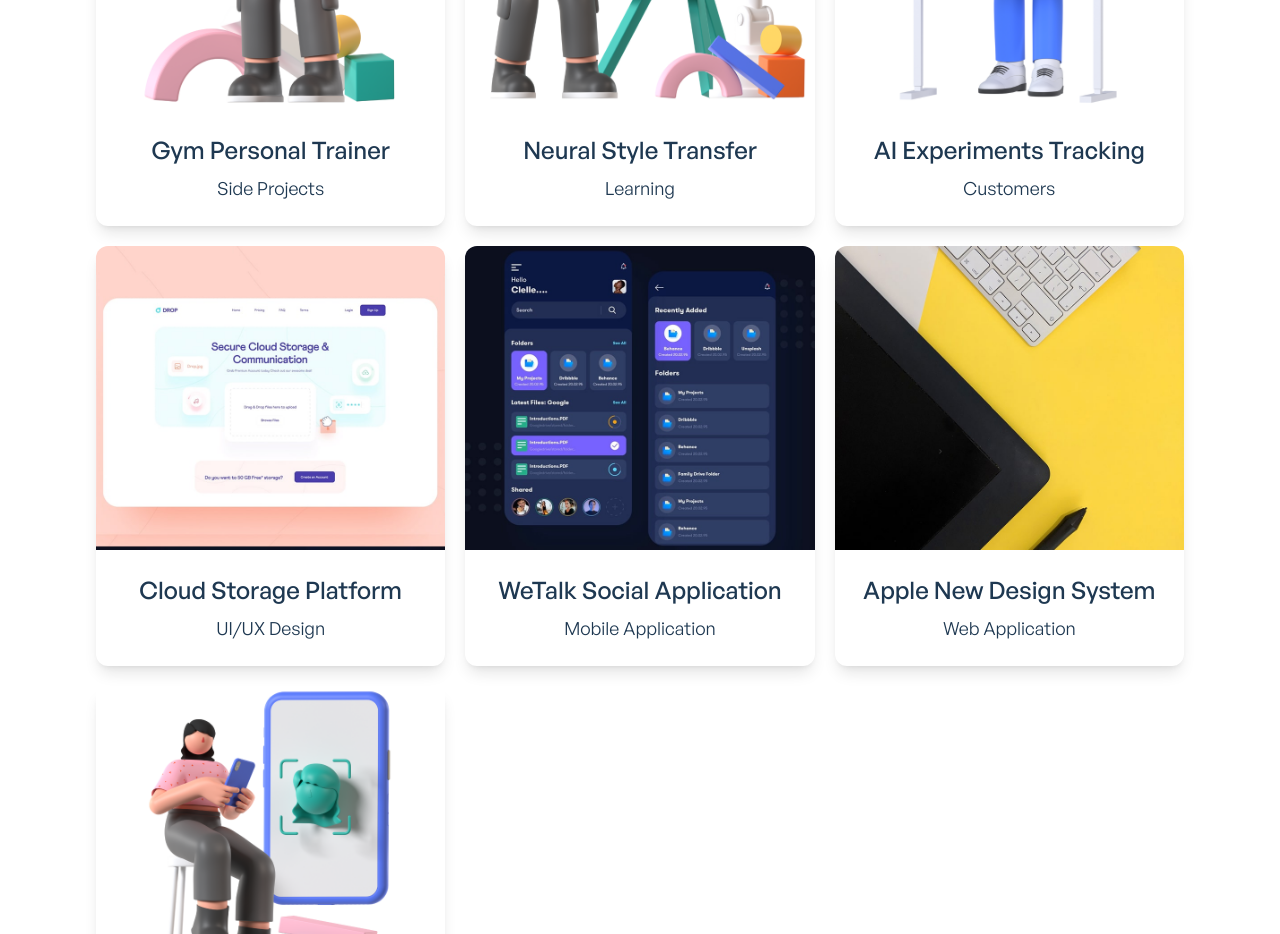
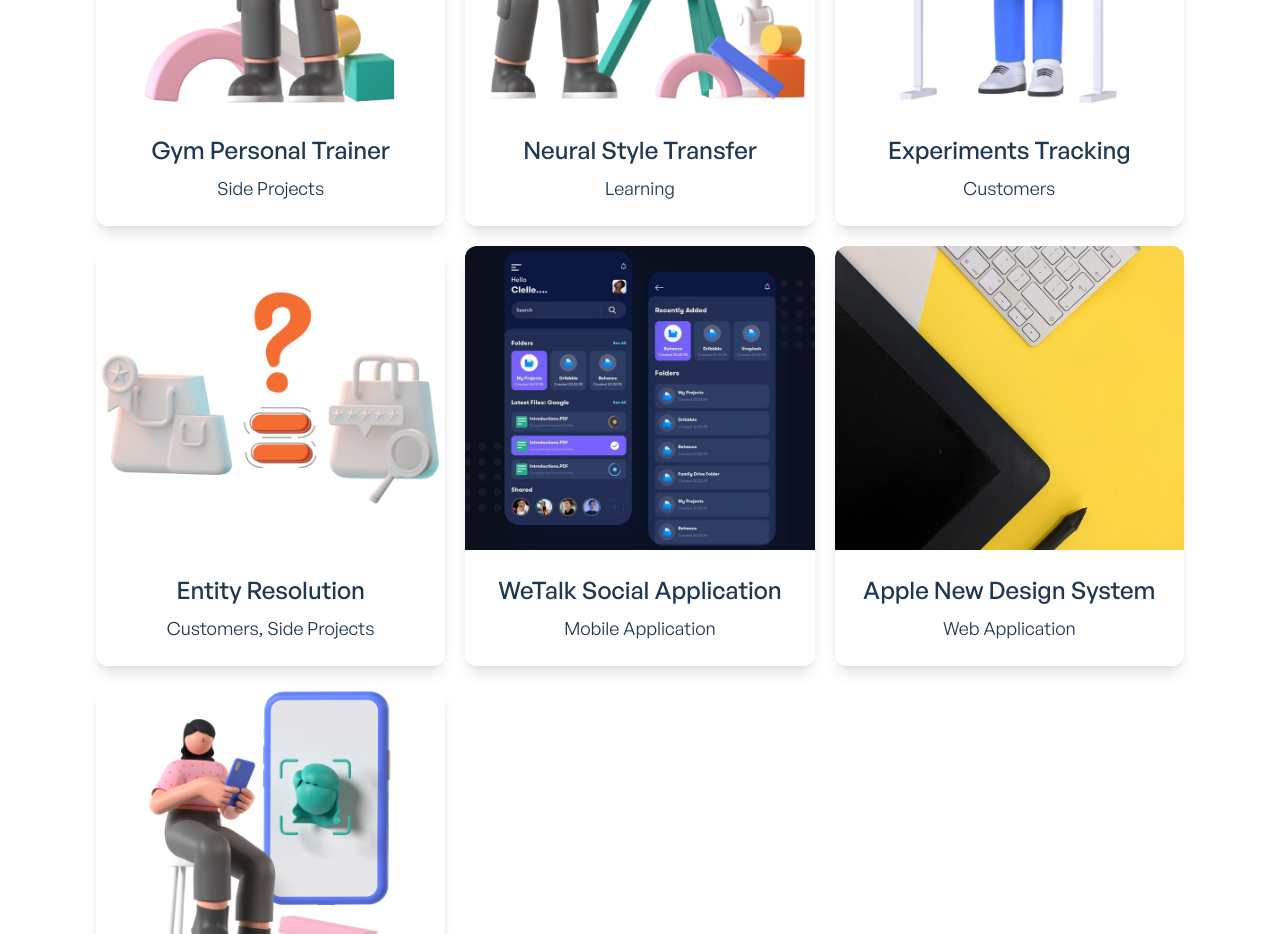
Before and after one commit to elenamatay/ai-portfolio, a Next.js app: page / in a window 1280 px wide. Shown: the part 960-1894 px from the top of the page. Built offline with nearby package versions, Linux system fonts and the light colour scheme.

Commit message:
Added entity resolution project

```diff
--- a/components/projects/ProjectSingle.jsx
+++ b/components/projects/ProjectSingle.jsx
@@ -37,7 +37,7 @@ const ProjectSingle = (props) => {
 							{props.title}
 						</p>
 						<span className="text-lg text-ternary-dark dark:text-ternary-light">
-							{props.category}
+							{props.category.join(', ')}
 						</span>
 					</div>
 				</div>
--- a/components/projects/ProjectsGrid.jsx
+++ b/components/projects/ProjectsGrid.jsx
@@ -21,9 +21,9 @@ function ProjectsGrid() {
 	// });
 
 	const selectProjectsByCategory = projectsData.filter((item) => {
-		let category =
-			item.category.charAt(0).toUpperCase() + item.category.slice(1);
-		return category.includes(selectProject);
+		return item.category
+			.map(cat => cat.charAt(0).toUpperCase() + cat.slice(1))
+			.includes(selectProject);
 	});
 
 	return (
--- a/data/projectsData.js
+++ b/data/projectsData.js
@@ -12,7 +12,7 @@ const projectsData = [
 		id: 1,
 		title: 'Gym Personal Trainer',
 		url: 'personal-trainer',
-		category: 'Side Projects',
+		category: ['Side Projects'],
 		img: '/images/gym-trainer-cover.png',
 		githubUrl: 'https://github.com/elenamatay/personal-trainer-notebooks',
 		ProjectHeader: {
@@ -142,7 +142,7 @@ const projectsData = [
 		id: 2,
 		title: 'Neural Style Transfer',
 		url: 'phoenix-digital-agency',
-		category: 'Learning',
+		category: ['Learning'],
 		img: '/images/neural-style-transfer-cover.png',
 		githubUrl: 'https://github.com/elenamatay/art-generation-neural-style-transfer',
 		ProjectHeader: {
@@ -220,9 +220,9 @@ const projectsData = [
 	},
 	{
 		id: 3,
-		title: 'AI Experiments Tracking',
+		title: 'Experiments Tracking',
 		url: 'vertex-ai-experiments',
-		category: 'Customers',
+		category: ['Customers'],
 		img: '/images/experiments-cover.png',
 		githubUrl: 'https://github.com/elenamatay/vertex-ai-experiments',
 		ProjectHeader: {
@@ -238,16 +238,16 @@ const projectsData = [
 			},
 		],
 		ProjectInfo: {
-			ClientHeading: 'About Client',
+			ClientHeading: 'About Project',
 			CompanyInfo: [
 				{
 					id: uuidv4(),
-					title: 'Industry',
+					title: 'Customer Industry',
 					details: 'FSI',
 				},
 				{
 					id: uuidv4(),
-					title: 'Project',
+					title: 'Project Name',
 					details: 'ML Platform Advisory',
 				},
 				{
@@ -333,94 +333,81 @@ const projectsData = [
 	},
 	{
 		id: 4,
-		title: 'Cloud Storage Platform',
-		url: 'cloud-storage-platform',
-		category: 'UI/UX Design',
-		img: '/images/ui-project-2.jpg',
-		githubUrl: '',
+		title: 'Entity Resolution',
+		url: 'entity-matching-genai',
+		category: ['Customers', 'Side Projects'],
+		img: '/images/entity-resolution-cover.png',
+		githubUrl: 'https://github.com/elenamatay/entity-resolution/',
 		ProjectHeader: {
-			title: 'Cloud Storage Platform',
-			publishDate: 'Jul 26, 2021',
-			tags: 'Web & Cloud',
+			title: 'Entity Resolution leveraging GenAI',
+			publishDate: 'Aug 26, 2024',
+			tags: ["GenAI", "Entity Resolution", "RAG", "Embeddings", "Vector Search"],
 		},
 		ProjectImages: [
 			{
 				id: uuidv4(),
-				title: 'Kabul Cloud Storage Platform',
-				img: '/images/ui-project-1.jpg',
-			},
-			{
-				id: uuidv4(),
-				title: 'Kabul Cloud Storage Platform',
-				img: '/images/neural-style-transfer.png',
-			},
-			{
-				id: uuidv4(),
-				title: 'Kabul Cloud Storage Platform',
-				img: '/images/mobile-project-2.jpg',
+				title: 'Entity Resolution Architecture on GCP',
+				img: '/images/entity-resolution-architecture.jpeg',
 			},
 		],
 		ProjectInfo: {
-			ClientHeading: 'About Client',
+			ClientHeading: 'About Project',
 			CompanyInfo: [
 				{
 					id: uuidv4(),
-					title: 'Name',
-					details: 'Company Ltd',
+					title: 'Customer Industry',
+					details: 'SaaS (Startup)',
 				},
 				{
 					id: uuidv4(),
-					title: 'Services',
-					details: 'UI Design & Frontend Development',
+					title: 'Project Name',
+					details: 'AI Booster',
 				},
 				{
 					id: uuidv4(),
-					title: 'Website',
-					details: 'https://company.com',
+					title: 'My Role',
+					details: 'AI Consultant (20%)',
 				},
 				{
 					id: uuidv4(),
-					title: 'Phone',
-					details: '555 8888 888',
+					title: 'Team Size',
+					details: '4 (Customer CEO, CTO, CDO, and myself)',
 				},
 			],
 			ObjectivesHeading: 'Objective',
 			ObjectivesDetails:
-				'Lorem ipsum dolor sit amet consectetur adipisicing elit. Optio, natus! Quibusdam enim quod in esse, mollitia molestias incidunt quas ipsa accusamus veniam.',
+				'Recognise entities (products) and their attributes in thousands of retailers websites, then do entity resolution (similar to entity matching) to identify which products are the same accross retailers.',
 			Technologies: [
 				{
 					title: 'Tools & Technologies',
 					techs: [
-						'HTML',
-						'CSS',
-						'JavaScript',
-						'Vue.js',
-						'TailwindCSS',
-						'AdobeXD',
+						'Python',
+						'GenAI',
+						'VertexAI',
+						'LLMs',
+						'Multimodal',
+						'RAG',
+						'Embeddings',
+						'Vector Search',
 					],
 				},
 			],
-			ProjectDetailsHeading: 'Challenge',
+			ProjectDetailsHeading: 'Project Context and Sample Shared Details',
 			ProjectDetails: [
 				{
 					id: uuidv4(),
 					details:
-						'Lorem ipsum dolor, sit amet consectetur adipisicing elit. Nihil vel illum asperiores dignissimos cumque quibusdam et fugiat voluptatem nobis suscipit explicabo, eaque consequatur nesciunt, fugit eligendi corporis laudantium adipisci soluta? Lorem ipsum, dolor sit amet consectetur adipisicing elit. Incidunt totam dolorum, ducimus obcaecati, voluptas facilis molestias nobis ut quam natus similique inventore excepturi optio ipsa deleniti fugit illo. Unde, amet! Lorem ipsum dolor sit amet, consectetur adipisicing elit. Ipsum illo necessitatibus perspiciatis! Aperiam perferendis labore temporibus, eos culpa corporis recusandae quas, fuga voluptatibus nesciunt odit libero tenetur neque consequatur ea.',
+						'This was a 20% project for me. At Google, this means a project you do voluntarily to learn something new or have a new experience, fully separate from your work. The 20% project was called AI Booster, and it was a collaboration with spanish startups. These startups had an AI use case that they wanted to implement, and if selected, I designed the architecture and provided advisory for their engineers to implement a first version of the use case within one month. This specific project was for one of the great startups I worked with, which had a SaaS product around business intelligence for retailers.',
 				},
 				{
 					id: uuidv4(),
 					details:
-						'Lorem ipsum dolor, sit amet consectetur adipisicing elit. Nihil vel illum asperiores dignissimos cumque quibusdam et fugiat voluptatem nobis suscipit explicabo, eaque consequatur nesciunt, fugit eligendi corporis laudantium adipisci soluta?',
+						'The use case was using GenAI for Name Entity Recognition (NER - extracting and standarizing information about products in e-commerces) and resolution (ER - identifying matching identical products present in different websites or sources). The focus of my advisory was on the latter -ER area-, where they needed more help.',
 				},
 				{
 					id: uuidv4(),
 					details:
-						'Lorem ipsum dolor, sit amet consectetur adipisicing elit. Nihil vel illum asperiores dignissimos cumque quibusdam et fugiat voluptatem nobis suscipit explicabo, eaque consequatur nesciunt, fugit eligendi corporis laudantium adipisci soluta?',
-				},
-				{
-					id: uuidv4(),
-					details:
-						'Lorem ipsum dolor, sit amet consectetur adipisicing elit. Nihil vel illum asperiores dignissimos cumque quibusdam et fugiat voluptatem nobis suscipit explicabo, eaque consequatur nesciunt, fugit eligendi corporis laudantium adipisci soluta? Lorem ipsum, dolor sit amet consectetur adipisicing elit. Incidunt totam dolorum, ducimus obcaecati, voluptas facilis molestias nobis ut quam natus similique inventore excepturi optio ipsa deleniti fugit illo. Unde, amet! Lorem ipsum dolor sit amet, consectetur adipisicing elit. Ipsum illo necessitatibus perspiciatis! Aperiam perferendis labore temporibus, eos culpa corporis recusandae quas, fuga voluptatibus nesciunt odit libero tenetur neque consequatur ea.',
+						'The code samples shared include two Jupyter Notebooks. The first one shows how to use the VertexAI SDKs to create and query a Vector Store using Vector Search. The second one shows how to perform advance Entity Resolution using filtering. Specifically, I create and deploy a ready-to-filter index based on metadata (e.g. product category), then perform queries using these filters, and lastly call Gemini to check which from top N retrieved neighbours are actually the same product.',
 				},
 			],
 			// SocialSharingHeading: 'Share This',
@@ -462,7 +449,7 @@ const projectsData = [
 		id: 5,
 		title: 'WeTalk Social Application',
 		url: 'wetalk-social-app',
-		category: 'Mobile Application',
+		category: ['Mobile Application'],
 		img: '/images/mobile-project-1.jpg',
 		githubUrl: '',
 		ProjectHeader: {
@@ -589,7 +576,7 @@ const projectsData = [
 		id: 6,
 		title: 'Apple New Design System',
 		url: 'apple-new-design-system',
-		category: 'Web Application',
+		category: ['Web Application'],
 		img: '/images/web-project-1.jpg',
 		githubUrl: '',
 		ProjectHeader: {
@@ -715,7 +702,7 @@ const projectsData = [
 	{
 		id: 7,
 		title: 'Face Recognition',
-		category: 'Learning',
+		category: ['Learning'],
 		img: '/images/face-recog-cover.png',
 		githubUrl: 'https://github.com/elenamatay/face-recognition',
 		ProjectHeader: {
```
Also changed, not shown: public/images/entity-resolution-architecture.jpeg (added), public/images/entity-resolution-cover.png (added).
